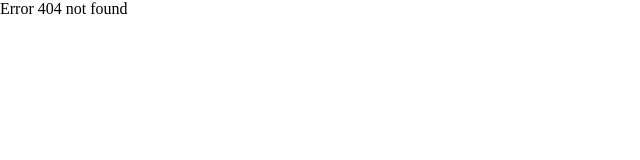
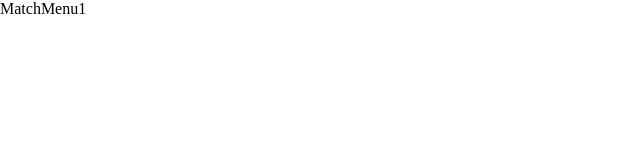
Before and after one commit to santanafx/mystic, a React (Vite) app: page /matchMenu/1 in a window 1280 px wide. Before the commit this address had no page. Shown: the top 160 px of the page, without its empty margins (0-640 px from the left). Built offline with nearby package versions, Linux system fonts and the light colour scheme.

Commit message:
feat: implementing react-router-dom

```diff
--- a/src/pages/HomePage.tsx
+++ b/src/pages/HomePage.tsx
@@ -1,7 +1,10 @@
 import React from 'react'
+import { Link } from 'react-router-dom'
 
 export default function HomePage() {
   return (
-    <div>HomePage</div>
+    <div>
+      <Link to="/login">Login</Link>
+    </div>
   )
 }
--- a/src/pages/Login.tsx
+++ b/src/pages/Login.tsx
@@ -1,7 +1,10 @@
 import React from 'react'
+import { Link } from 'react-router-dom'
 
 export default function Login() {
   return (
-    <div>Login</div>
+    <div>Login
+      <Link to={"/matchMenu/200"} >Go to Lobby</Link>
+    </div>
   )
 }
--- a/src/pages/MatchMenu.tsx
+++ b/src/pages/MatchMenu.tsx
@@ -1,7 +1,11 @@
 import React from 'react'
+import { useParams } from 'react-router-dom'
 
 export default function MatchMenu() {
+  const params = useParams<{ lobbyId: string }>()
   return (
-    <div>MatchMenu</div>
+    <div>MatchMenu
+      {params.lobbyId}
+    </div>
   )
 }
```
Also changed, not shown: src/main.tsx (+7 -0 lines).
